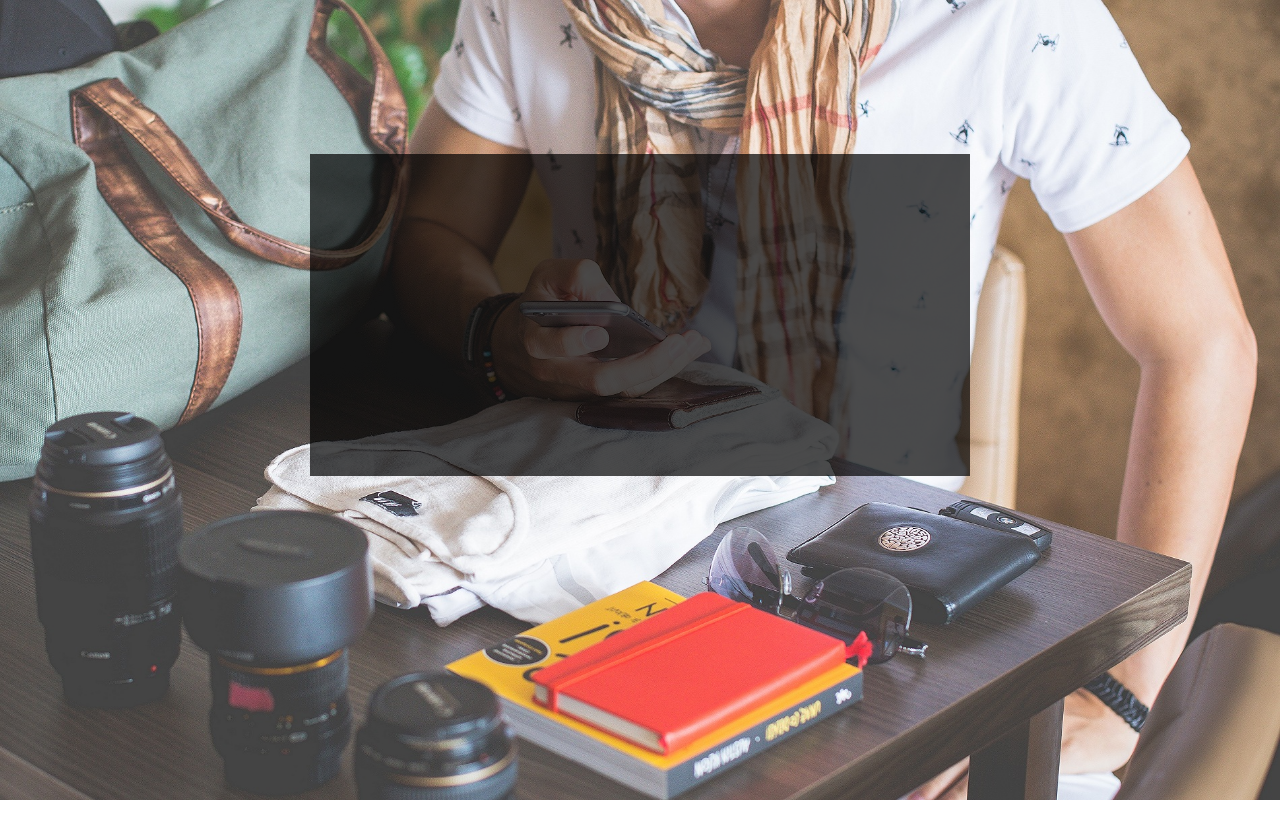
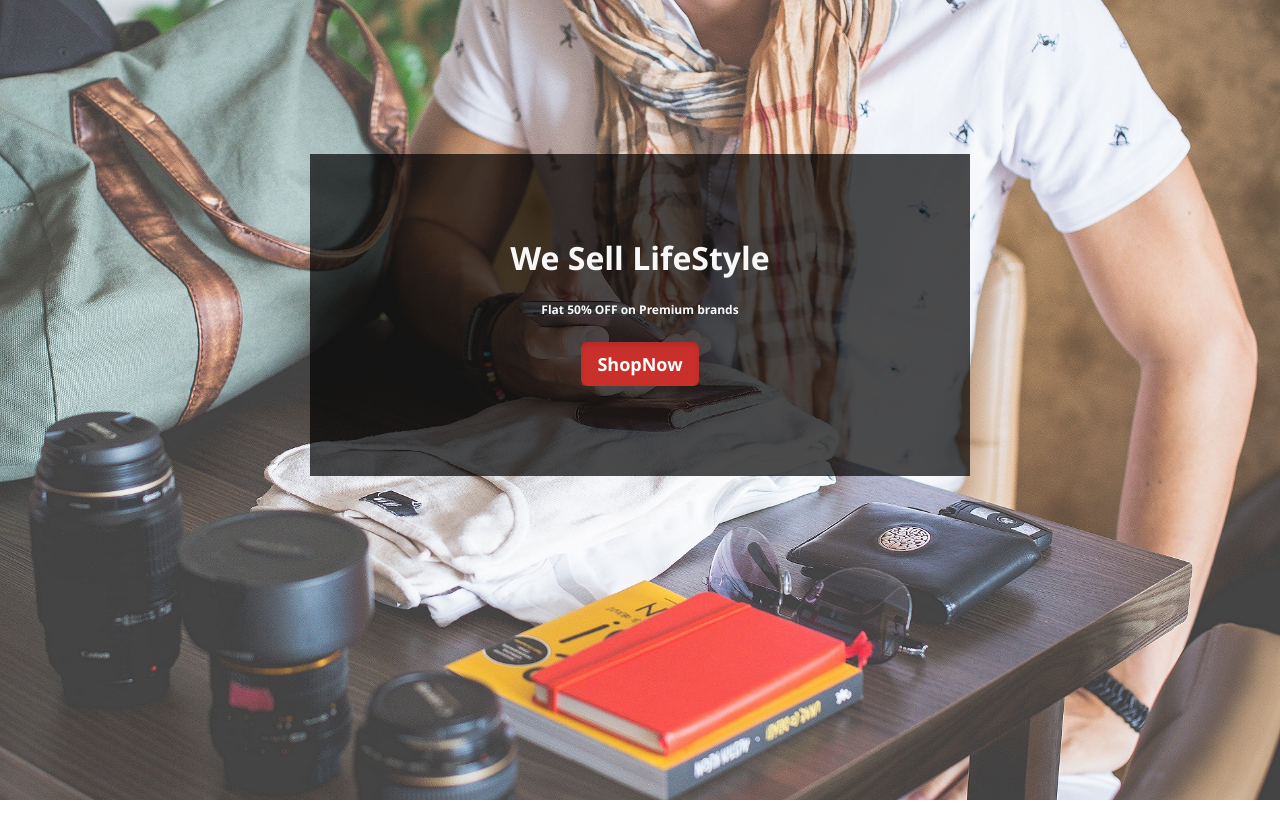
Before and after one commit to swaraj961/Webdevelopment-Internshala, a PHP site: page / in a window 1280 px wide. Shown: the part 52-872 px from the top of the page. Run offline with PHP 8.4, Linux system fonts and the light colour scheme.

Commit message:
box and shopnow butto Added

```diff
--- a/E-CommerceWeb/index.html
+++ b/E-CommerceWeb/index.html
@@ -28,7 +28,12 @@
         <div class="banner-image">
             <div class="inner-banner">
                 <center>
-                    <div class="banner-content">
+                    <div class="banner-box">
+                        <div class="tag">
+                            <h1>We Sell LifeStyle</h1>
+                            <p style="font-size: 12px;">Flat 50% OFF on Premium brands</p> <br>
+                            <a href="" class="button">ShopNow</a>
+                        </div>
 
                     </div>
                 </center>
--- a/E-CommerceWeb/style.css
+++ b/E-CommerceWeb/style.css
@@ -61,7 +61,7 @@ a {
     margin: auto;
 }
 
-.banner-content {
+.banner-box {
     position: relative;
     padding-top: 6%;
     padding-bottom: 6%;
@@ -71,3 +71,18 @@ a {
     max-width: 660px;
     height: 200px;
 }
+
+.tag {
+    font-family: 'Segoe UI', Tahoma, Geneva, Verdana, sans-serif;
+    font-weight: bold;
+}
+
+.button {
+    color: #fff;
+    background-color: #c9302c;
+    border-color: #ac2925;
+    box-shadow: inset 0 3px 5px rgba(0, 0, 0, .125);
+    padding: 10px 16px;
+    font-size: 18px;
+    border-radius: 6px;
+}
```
